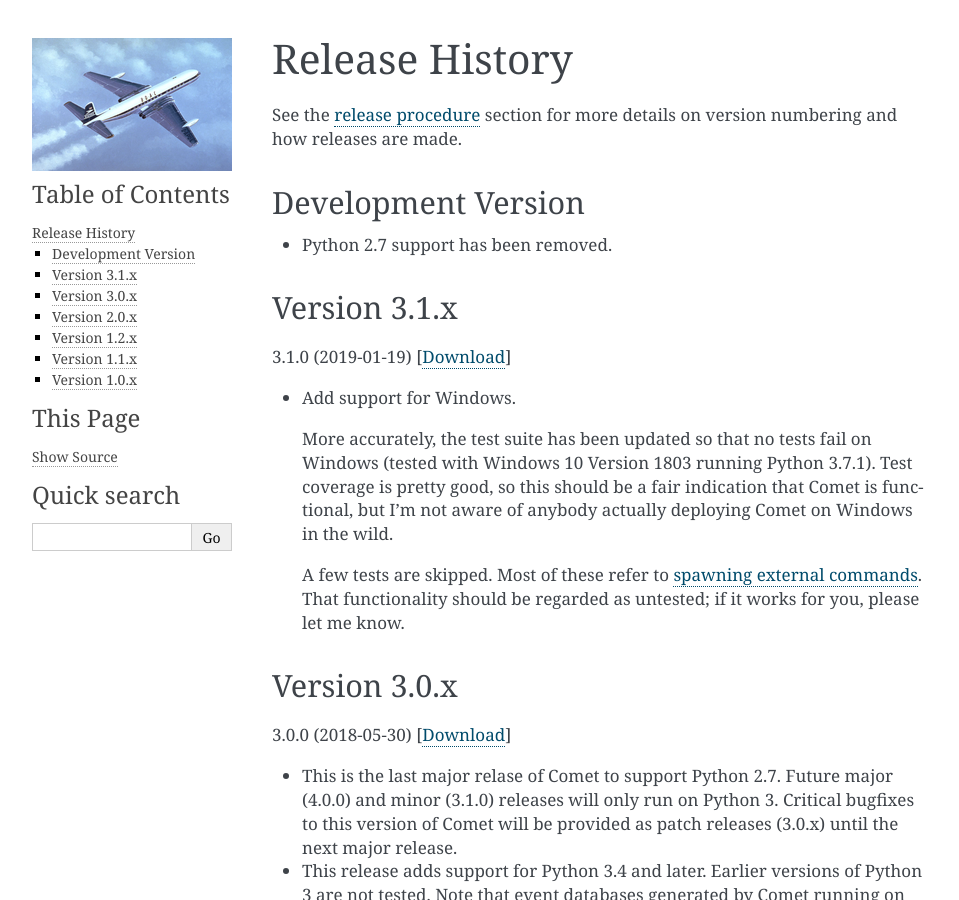
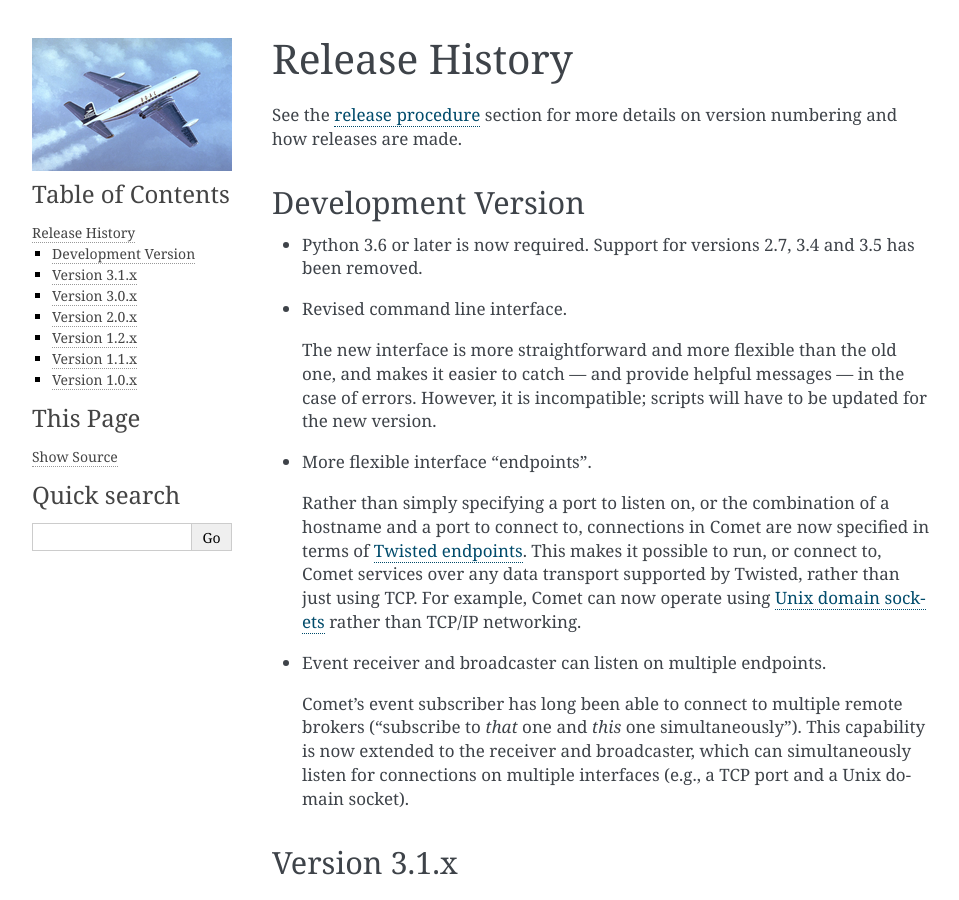
Before and after one commit to jdswinbank/Comet, a Sphinx documentation site: the page built from docs/history.rst, in a window 1280 px wide and 900 px high. Shown: the whole window, without its empty margins (148-1107 px from the left). Built offline with Sphinx 7.4.7, drawn with Linux system fonts in a browser that asks for light colours.

Commit message:
Update changelog.

```diff
--- a/docs/history.rst
+++ b/docs/history.rst
@@ -7,7 +7,35 @@ on version numbering and how releases are made.
 Development Version
 -------------------
 
-- Python 2.7 support has been removed.
+- Python 3.6 or later is now required. Support for versions 2.7, 3.4 and 3.5
+  has been removed.
+
+- Revised command line interface.
+
+  The new interface is more straightforward and more flexible than the old
+  one, and makes it easier to catch — and provide helpful messages — in the
+  case of errors. However, it is incompatible; scripts will have to be updated
+  for the new version.
+
+- More flexible interface “endpoints”.
+
+  Rather than simply specifying a port to listen on, or the combination of a
+  hostname and a port to connect to, connections in Comet are now specified in
+  terms of `Twisted endpoints`_. This makes it possible to run, or connect to,
+  Comet services over any data transport supported by Twisted, rather than
+  just using TCP. For example, Comet can now operate using `Unix domain
+  sockets`_ rather than TCP/IP networking.
+
+- Event receiver and broadcaster can listen on multiple endpoints.
+
+  Comet's event subscriber has long been able to connect to multiple remote
+  brokers (“subscribe to *that* one and *this* one simultaneously”). This
+  capability is now extended to the receiver and broadcaster, which can
+  simultaneously listen for connections on multiple interfaces (e.g., a TCP
+  port and a Unix domain socket).
+
+.. _Twisted endpoints: https://twistedmatrix.com/documents/current/core/howto/endpoints.html
+.. _Unix domain sockets: https://en.wikipedia.org/wiki/Unix_domain_socket
 
 Version 3.1.x
 -------------
```
